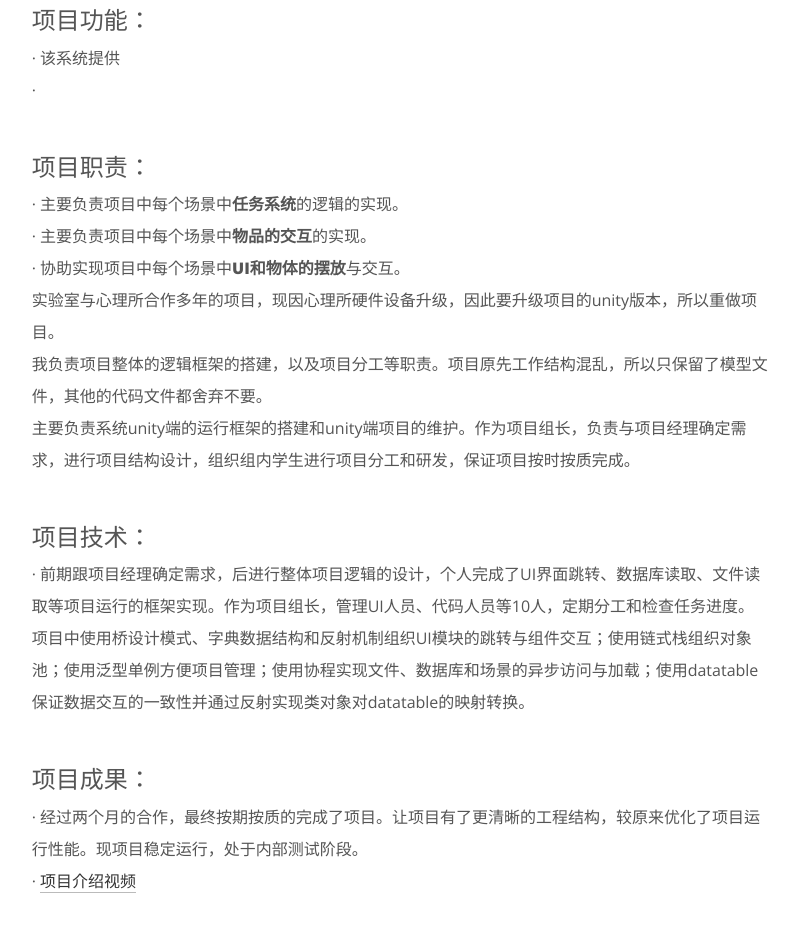
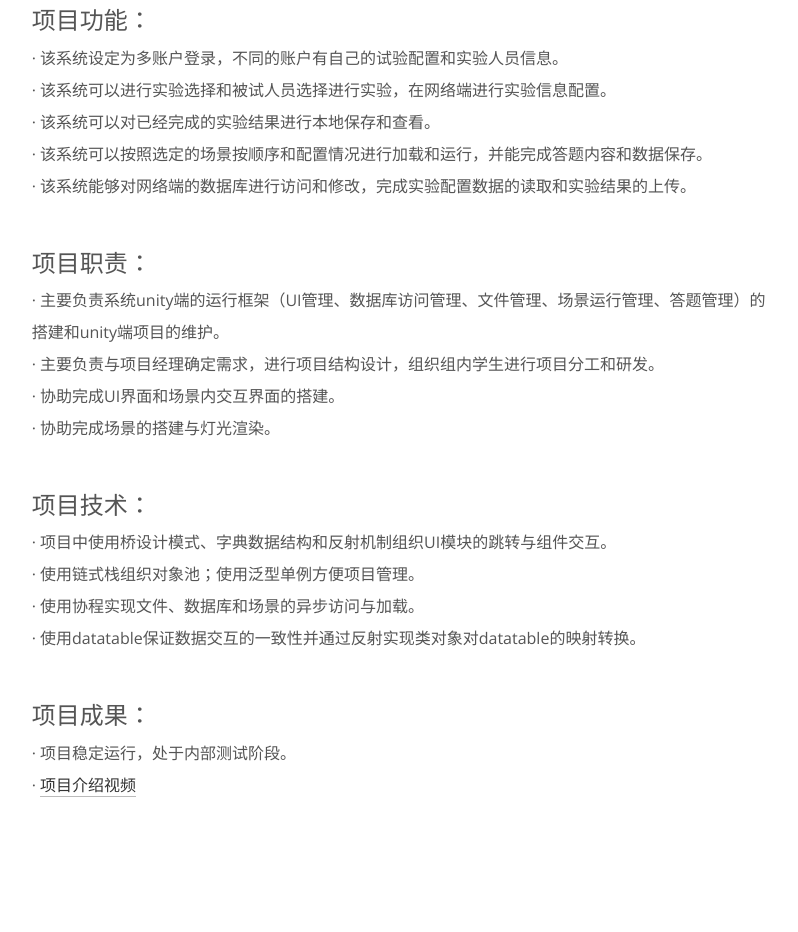
Before and after one commit to MrLukezy/MrLukezy.github.io, a plain HTML site: page pysicalVR_introduction/index.html in a window 1280 px wide. Shown: the part 901-1833 px from the top of the page, without its empty margins (459-1257 px from the left). After the commit the page ends 1790 px from the top, so only its background shows below. Drawn offline with nearby package versions, Linux system fonts and the light colour scheme; a script that the page names is missing.

Commit message:
Site updated: 2021-09-07 22:33:39

```diff
--- a/pysicalVR_introduction/index.html
+++ b/pysicalVR_introduction/index.html
@@ -86,16 +86,16 @@
 <h4 id="项目背景："><a href="#项目背景：" class="headerlink" title="项目背景："></a>项目背景：</h4><p>·  项目为中科院心理所的戒毒人员戒毒后复吸风险评估与干预系统VR平台的研发，该系统用于中科院心理所内部对戒毒人员戒毒效果评估。</p>
 <br>
 
-<h4 id="项目功能："><a href="#项目功能：" class="headerlink" title="项目功能："></a>项目功能：</h4><p>·  该系统提供<br>·  </p>
+<h4 id="项目功能："><a href="#项目功能：" class="headerlink" title="项目功能："></a>项目功能：</h4><p>·  该系统设定为多账户登录，不同的账户有自己的试验配置和实验人员信息。<br>·  该系统可以进行实验选择和被试人员选择进行实验，在网络端进行实验信息配置。<br>·  该系统可以对已经完成的实验结果进行本地保存和查看。<br>·  该系统可以按照选定的场景按顺序和配置情况进行加载和运行，并能完成答题内容和数据保存。<br>·  该系统能够对网络端的数据库进行访问和修改，完成实验配置数据的读取和实验结果的上传。</p>
 <br>
 
-<h4 id="项目职责："><a href="#项目职责：" class="headerlink" title="项目职责："></a>项目职责：</h4><p>·  主要负责项目中每个场景中<strong>任务系统</strong>的逻辑的实现。<br>·  主要负责项目中每个场景中<strong>物品的交互</strong>的实现。<br>·  协助实现项目中每个场景中<strong>UI和物体的摆放</strong>与交互。<br>实验室与心理所合作多年的项目，现因心理所硬件设备升级，因此要升级项目的unity版本，所以重做项目。<br> 我负责项目整体的逻辑框架的搭建，以及项目分工等职责。项目原先工作结构混乱，所以只保留了模型文件，其他的代码文件都舍弃不要。<br> 主要负责系统unity端的运行框架的搭建和unity端项目的维护。作为项目组长，负责与项目经理确定需求，进行项目结构设计，组织组内学生进行项目分工和研发，保证项目按时按质完成。</p>
+<h4 id="项目职责："><a href="#项目职责：" class="headerlink" title="项目职责："></a>项目职责：</h4><p>·  主要负责系统unity端的运行框架（UI管理、数据库访问管理、文件管理、场景运行管理、答题管理）的搭建和unity端项目的维护。<br>·  主要负责与项目经理确定需求，进行项目结构设计，组织组内学生进行项目分工和研发。<br>·  协助完成UI界面和场景内交互界面的搭建。<br>·  协助完成场景的搭建与灯光渲染。</p>
 <br>
 
-<h4 id="项目技术："><a href="#项目技术：" class="headerlink" title="项目技术："></a>项目技术：</h4><p>·  前期跟项目经理确定需求，后进行整体项目逻辑的设计，个人完成了UI界面跳转、数据库读取、文件读取等项目运行的框架实现。作为项目组长，管理UI人员、代码人员等10人，定期分工和检查任务进度。<br>项目中使用桥设计模式、字典数据结构和反射机制组织UI模块的跳转与组件交互；使用链式栈组织对象池；使用泛型单例方便项目管理；使用协程实现文件、数据库和场景的异步访问与加载；使用datatable保证数据交互的一致性并通过反射实现类对象对datatable的映射转换。</p>
+<h4 id="项目技术："><a href="#项目技术：" class="headerlink" title="项目技术："></a>项目技术：</h4><p>·  项目中使用桥设计模式、字典数据结构和反射机制组织UI模块的跳转与组件交互。<br>·  使用链式栈组织对象池；使用泛型单例方便项目管理。<br>·  使用协程实现文件、数据库和场景的异步访问与加载。<br>·  使用datatable保证数据交互的一致性并通过反射实现类对象对datatable的映射转换。</p>
 <br>
 
-<h4 id="项目成果："><a href="#项目成果：" class="headerlink" title="项目成果："></a>项目成果：</h4><p>·  经过两个月的合作，最终按期按质的完成了项目。让项目有了更清晰的工程结构，较原来优化了项目运行性能。现项目稳定运行，处于内部测试阶段。<br>·  <a href="https://mrlukezy.github.io/myAchievements/physical_vedio.html">项目介绍视频</a></p>
+<h4 id="项目成果："><a href="#项目成果：" class="headerlink" title="项目成果："></a>项目成果：</h4><p>·  项目稳定运行，处于内部测试阶段。<br>·  <a href="https://mrlukezy.github.io/myAchievements/physical_vedio.html">项目介绍视频</a></p>
 
 </div>
 
```
